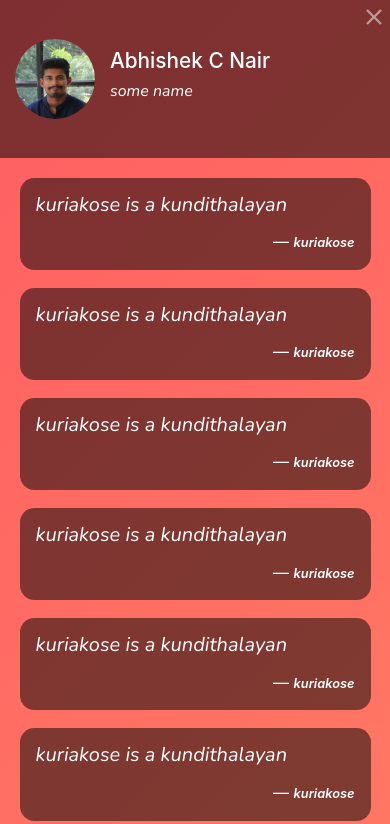
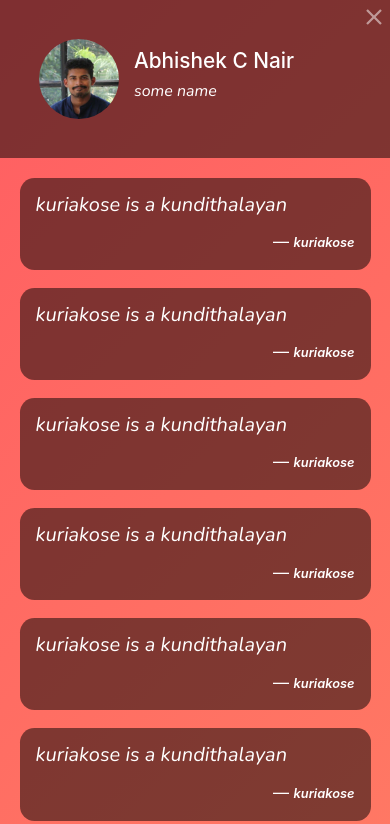
Before and after one commit to psysa/psysa.github.io, a plain HTML site: page yearbook/index.html in a window 390 px wide. Both pictures are taken after a click on the button "Abhishek". Shown: the top 824 px of the page. Drawn offline with nearby package versions, Linux system fonts and the light colour scheme.

Commit message:
changes in js

```diff
--- a/yearbook/index.html
+++ b/yearbook/index.html
@@ -49,7 +49,7 @@
             border: 0px !important;
             font-size: 0.9em !important;
             line-height: 1.5em !important;
-            background-color: rgba(0,0, 0, 0.5);
+            background-color: rgba(0, 0, 0, 0.5);
         }
 
         .cards-container {
@@ -70,7 +70,6 @@
         }
 
         #imageContainer {
-            background-color: rgba(0, 0, 0, 0.5);
             margin-left: 5%;
             padding-top: 5%;
         }
@@ -103,6 +102,11 @@
             font-family: 'Nunito', sans-serif;
         }
 
+        #imageContainerOuter {
+            background-color: rgba(0, 0, 0, 0.5);
+            padding-bottom: 5%;
+        }
+
         @media only screen and (max-width: 600px) {
             button {
                 margin: 1%;
@@ -117,6 +121,10 @@
             }
             #imageContainer {
                 margin-left: 0%;
+                padding-top: 10%;
+            }
+            #imageContainerOuter {
+                padding-bottom: 10%;
             }
             #imageCircle {
                 width: 80px;
@@ -134,9 +142,8 @@
             #closeButton {
                 position: relative;
             }
-            #imageContainer {
-                padding-top: 10%;
-                padding-bottom: 10%;
+            #imageCircleDiv {
+                padding-left: 10%;
             }
         }
     </style>
@@ -240,6 +247,7 @@
                     </path>
                 </svg></span>
         </button>
+        <div id="imageContainerOuter">
             <div class="container text-center" id="imageContainer">
                 <div class="row">
                     <div class="col-auto" id="imageCircleDiv">
@@ -247,6 +255,7 @@
                     <div class="col" id="nameField">
                         <h1 class="text-left" id="name"></h1>
                         <h3 class="text-left" id="aka"></h3>
+                    </div>
                 </div>
             </div>
         </div>
```
Lines whose indentation alone changed are shown as unchanged.
